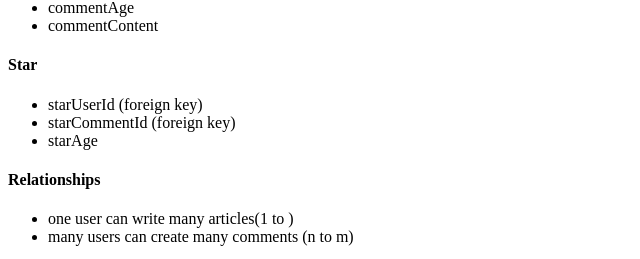
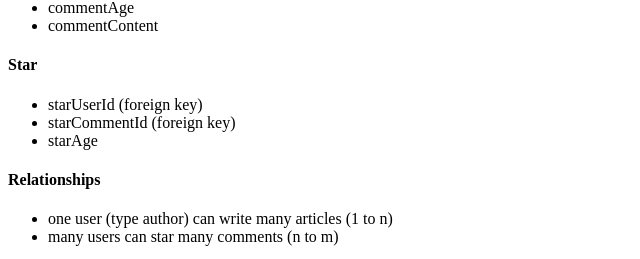
Before and after one commit to Dnakitare/data-design, a PHP site: page / in a window 1280 px wide. Shown: the part 1909-2168 px from the top of the page, without its empty margins (0-640 px from the left). Run offline with PHP 8.4, Linux system fonts and the light colour scheme.

Commit message:
Sven's ERD v 1

```diff
--- a/index.php
+++ b/index.php
@@ -92,7 +92,8 @@
 		</ul>
 		<h4>Relationships</h4>
 		<ul>
-			<li>one user can write many articles(1 to )</li>
-			<li>many users can create many comments (n to m)</li>
+			<li>one user (type author) can write many articles (1 to n)</li>
+			<li>many users can star many comments (n to m)</li>
 		</ul>
+		<img src="erd-data-design.jpg" alt="ERD Data-design">
 	</body>
```
Also changed, not shown: use-case.php (+17 -6 lines).
